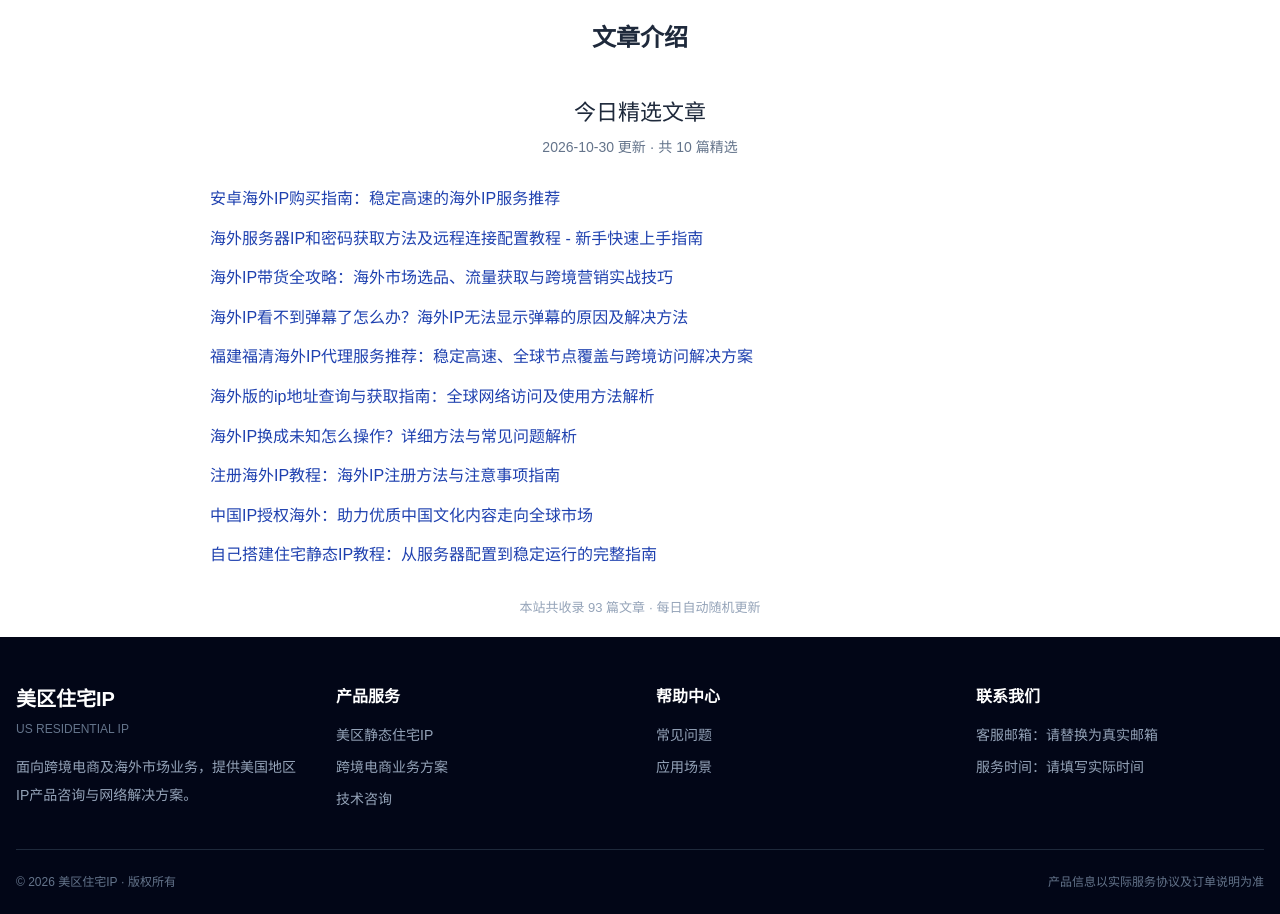
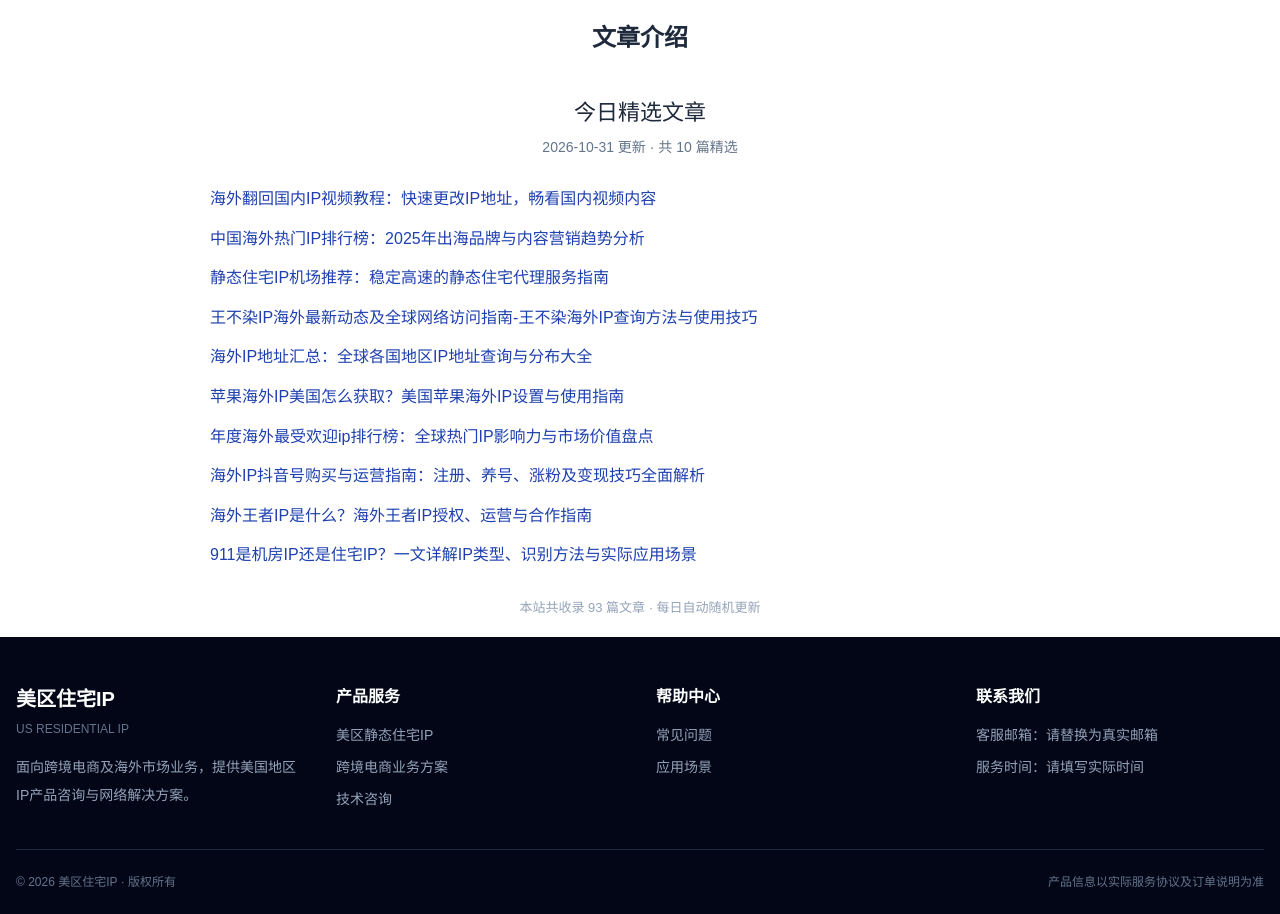
Before and after one commit to ultranova74/ultranova74.github.io, a plain HTML site: page index.html in a window 1280 px wide. Shown: the part 3300-4214 px from the top of the page. Drawn offline with nearby package versions, Linux system fonts and the light colour scheme.

Commit message:
每日文章精选更新 2026-10-31

```diff
--- a/index.html
+++ b/index.html
@@ -293,18 +293,18 @@
         <h2 class="section-title">文章介绍</h2>
         <div class="link-list" style="max-width:900px; margin:0 auto; padding:20px 0;">
             <h2 style="text-align:center; font-size:22px; margin-bottom:8px; color:#1e293b;">今日精选文章</h2>
-            <p style="text-align:center; color:#64748b; font-size:14px; margin-bottom:28px;">2026-10-30 更新 · 共 10 篇精选</p>
+            <p style="text-align:center; color:#64748b; font-size:14px; margin-bottom:28px;">2026-10-31 更新 · 共 10 篇精选</p>
             <ul style="list-style:none; padding:0 20px; margin:0;">
-          <li style="margin-bottom:14px; line-height:1.6;"><a href="pages/rLFV7.html" style="color:#1e40af; text-decoration:none; font-size:16px;">安卓海外IP购买指南：稳定高速的海外IP服务推荐</a></li>
-          <li style="margin-bottom:14px; line-height:1.6;"><a href="pages/0B9v5.html" style="color:#1e40af; text-decoration:none; font-size:16px;">海外服务器IP和密码获取方法及远程连接配置教程 - 新手快速上手指南</a></li>
-          <li style="margin-bottom:14px; line-height:1.6;"><a href="pages/RkrE7.html" style="color:#1e40af; text-decoration:none; font-size:16px;">海外IP带货全攻略：海外市场选品、流量获取与跨境营销实战技巧</a></li>
-          <li style="margin-bottom:14px; line-height:1.6;"><a href="pages/RK4va.html" style="color:#1e40af; text-decoration:none; font-size:16px;">海外IP看不到弹幕了怎么办？海外IP无法显示弹幕的原因及解决方法</a></li>
-          <li style="margin-bottom:14px; line-height:1.6;"><a href="pages/RKUJ0.html" style="color:#1e40af; text-decoration:none; font-size:16px;">福建福清海外IP代理服务推荐：稳定高速、全球节点覆盖与跨境访问解决方案</a></li>
-          <li style="margin-bottom:14px; line-height:1.6;"><a href="pages/0cfS2.html" style="color:#1e40af; text-decoration:none; font-size:16px;">海外版的ip地址查询与获取指南：全球网络访问及使用方法解析</a></li>
-          <li style="margin-bottom:14px; line-height:1.6;"><a href="pages/RIxlE.html" style="color:#1e40af; text-decoration:none; font-size:16px;">海外IP换成未知怎么操作？详细方法与常见问题解析</a></li>
-          <li style="margin-bottom:14px; line-height:1.6;"><a href="pages/rj7x1.html" style="color:#1e40af; text-decoration:none; font-size:16px;">注册海外IP教程：海外IP注册方法与注意事项指南</a></li>
-          <li style="margin-bottom:14px; line-height:1.6;"><a href="pages/rhKmV.html" style="color:#1e40af; text-decoration:none; font-size:16px;">中国IP授权海外：助力优质中国文化内容走向全球市场</a></li>
-          <li style="margin-bottom:14px; line-height:1.6;"><a href="pages/Rj006.html" style="color:#1e40af; text-decoration:none; font-size:16px;">自己搭建住宅静态IP教程：从服务器配置到稳定运行的完整指南</a></li>
+          <li style="margin-bottom:14px; line-height:1.6;"><a href="pages/RI3Ch.html" style="color:#1e40af; text-decoration:none; font-size:16px;">海外翻回国内IP视频教程：快速更改IP地址，畅看国内视频内容</a></li>
+          <li style="margin-bottom:14px; line-height:1.6;"><a href="pages/0BQZe.html" style="color:#1e40af; text-decoration:none; font-size:16px;">中国海外热门IP排行榜：2025年出海品牌与内容营销趋势分析</a></li>
+          <li style="margin-bottom:14px; line-height:1.6;"><a href="pages/rhDf8.html" style="color:#1e40af; text-decoration:none; font-size:16px;">静态住宅IP机场推荐：稳定高速的静态住宅代理服务指南</a></li>
+          <li style="margin-bottom:14px; line-height:1.6;"><a href="pages/Ri0n2.html" style="color:#1e40af; text-decoration:none; font-size:16px;">王不染IP海外最新动态及全球网络访问指南-王不染海外IP查询方法与使用技巧</a></li>
+          <li style="margin-bottom:14px; line-height:1.6;"><a href="pages/rI5HY.html" style="color:#1e40af; text-decoration:none; font-size:16px;">海外IP地址汇总：全球各国地区IP地址查询与分布大全</a></li>
+          <li style="margin-bottom:14px; line-height:1.6;"><a href="pages/RlS3Q.html" style="color:#1e40af; text-decoration:none; font-size:16px;">苹果海外IP美国怎么获取？美国苹果海外IP设置与使用指南</a></li>
+          <li style="margin-bottom:14px; line-height:1.6;"><a href="pages/0ck4W.html" style="color:#1e40af; text-decoration:none; font-size:16px;">年度海外最受欢迎ip排行榜：全球热门IP影响力与市场价值盘点</a></li>
+          <li style="margin-bottom:14px; line-height:1.6;"><a href="pages/0bw22.html" style="color:#1e40af; text-decoration:none; font-size:16px;">海外IP抖音号购买与运营指南：注册、养号、涨粉及变现技巧全面解析</a></li>
+          <li style="margin-bottom:14px; line-height:1.6;"><a href="pages/0Cn08.html" style="color:#1e40af; text-decoration:none; font-size:16px;">海外王者IP是什么？海外王者IP授权、运营与合作指南</a></li>
+          <li style="margin-bottom:14px; line-height:1.6;"><a href="pages/0bi9A.html" style="color:#1e40af; text-decoration:none; font-size:16px;">911是机房IP还是住宅IP？一文详解IP类型、识别方法与实际应用场景</a></li>
             </ul>
             <p style="text-align:center; margin-top:30px; color:#94a3b8; font-size:13px;">本站共收录 93 篇文章 · 每日自动随机更新</p>
         </div>
```
